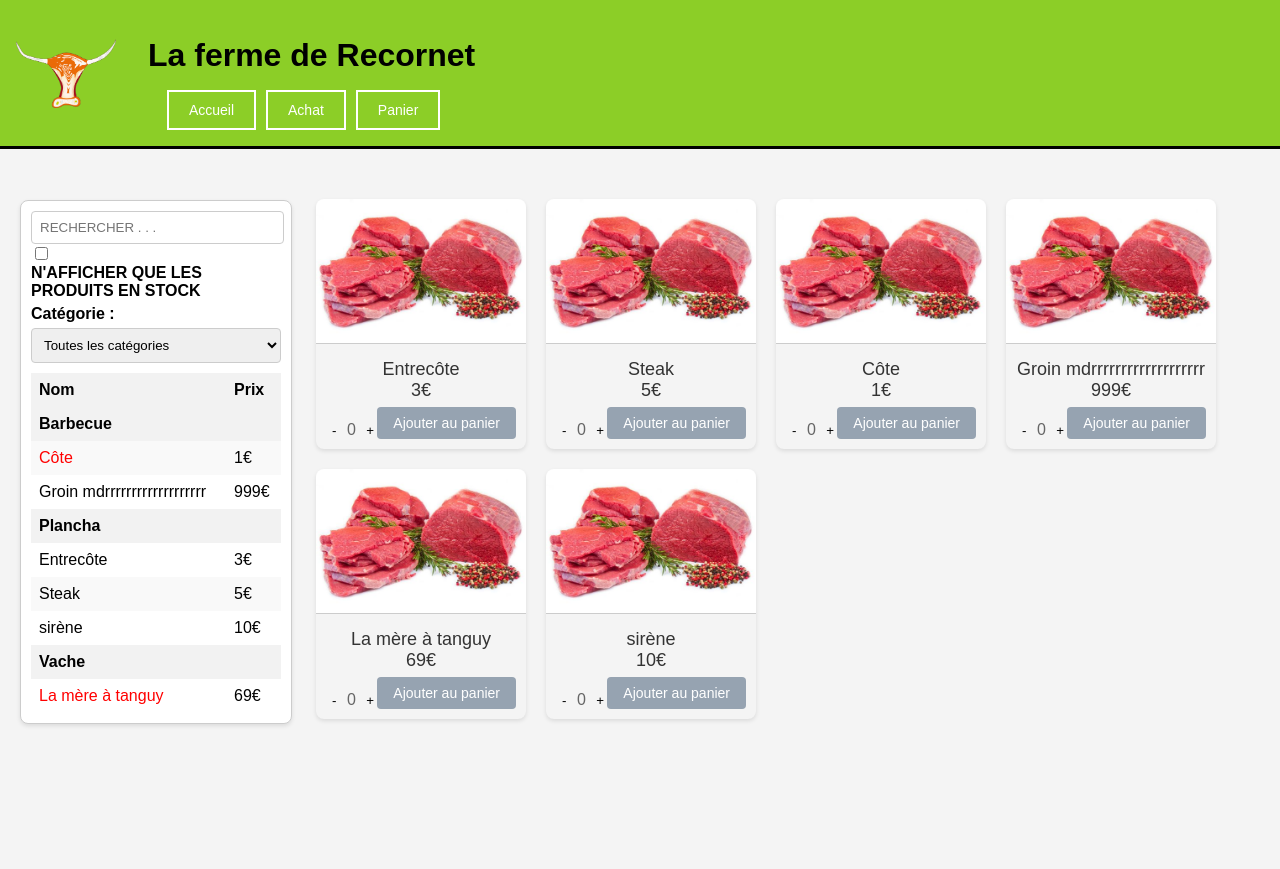
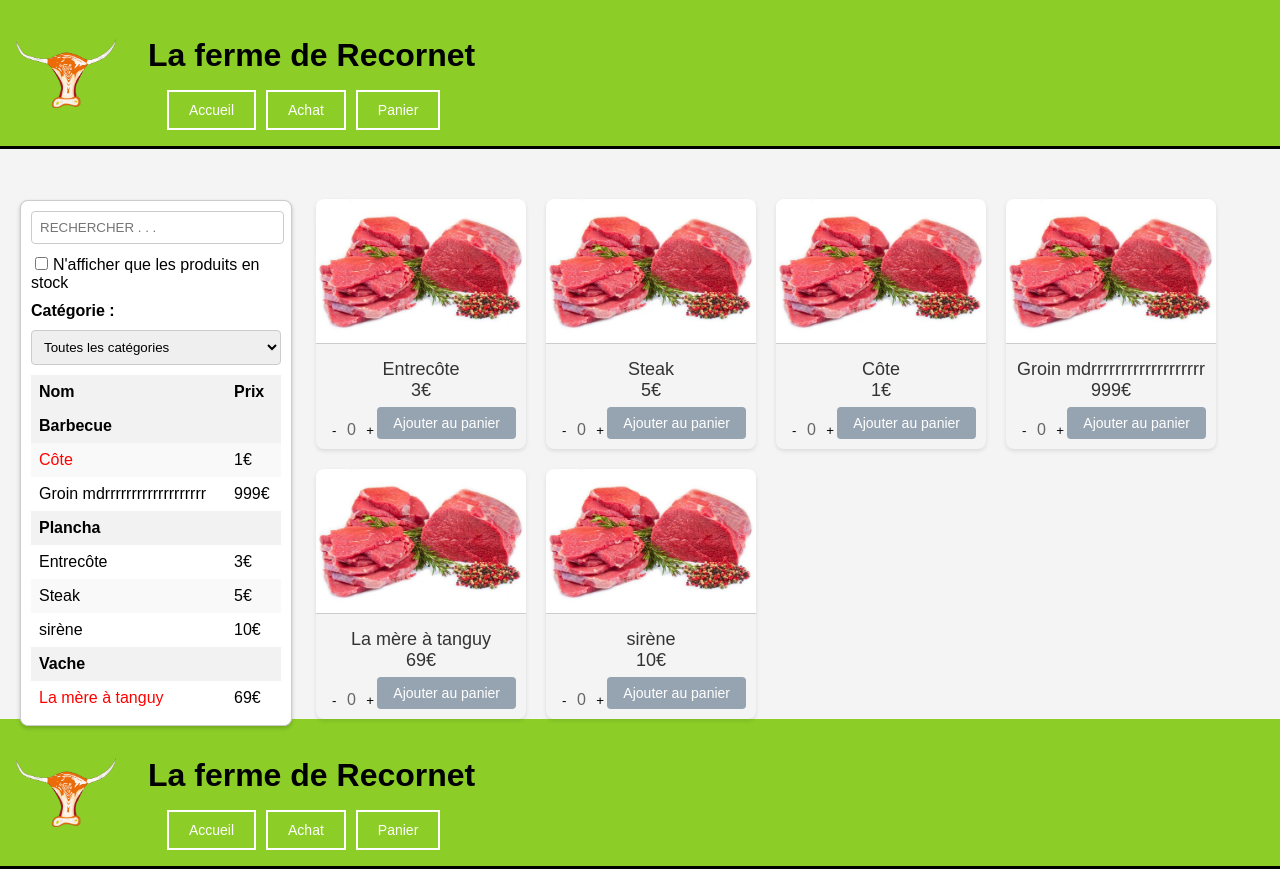
Before and after one commit to Sorohpsoe/WEB, a React (Create React App) app in the folder react_front/: page /achat in a window 1280 px wide. Before the commit the page ends 800 px from the top, so only its background shows below. Built offline with nearby package versions, Linux system fonts and the light colour scheme.

Commit message:
Checkbox corrigée

```diff
--- a/react_front/src/components/Catalogue.js
+++ b/react_front/src/components/Catalogue.js
@@ -57,7 +57,7 @@ function SearchBar({showStockedOnly, onStockedOnlyChange, search, onSearchChange
           id="stocked"
           checked={showStockedOnly}
           onChange={onStockedOnlyChange}
-          label="N'AFFICHER QUE LES PRODUITS EN STOCK"/>
+          label="N'afficher que les produits en stock"/>
       </div>
       <div className="mb-3">
         <label htmlFor="category">Catégorie :</label>
--- a/react_front/src/components/Catalogue/forms/Checkbox.js
+++ b/react_front/src/components/Catalogue/forms/Checkbox.js
@@ -1,12 +1,13 @@
-export function Checkbox ({checked,onChange,label,id}){
-    return <div className = "form-check">
-        <input
-        id={id}
-            type="checkbox"
-                className="form-check-input"
+export function Checkbox ({ checked, onChange, label, id }) {
+    return (
+        <div className="form-check">
+            <input
+                id={id}
+                type="checkbox"
                 checked={checked}
-            onChange={(e)=> onChange(e.target.checked)}
+                onChange={(e)=> onChange(e.target.checked)}
             />
-            <label htmlFor={id} className="form-check-label">{label}</label>
-    </div>
+            <label htmlFor={id} className="label-checkbox" style={{ marginLeft: '2px', verticalAlign: 'left' }}>{label}</label>
+        </div>
+    );
 }
--- a/react_front/src/components/IconeProduit.js
+++ b/react_front/src/components/IconeProduit.js
@@ -32,7 +32,7 @@ export default function IconeProduit (props) {
     }
   };
 
-  const handleBasket = () => {
+    const handleBasket = () => {
     // Recherchez si le produit existe déjà dans le panier
     const produitExistantIndex = panierclient.findIndex(
       (produit) => produit.id === liste.id
@@ -58,6 +58,7 @@ export default function IconeProduit (props) {
 
   };
 
+
   // render
   return(
     <div className="gray-box" >
--- a/react_front/src/components/PanierContext.js
+++ b/react_front/src/components/PanierContext.js
@@ -5,6 +5,7 @@ const PanierContext = createContext();
 export function usePanier() {
   return useContext(PanierContext);
 }
+
 
 export function PanierProvider({ children }) {
   const [panierclient, setPanierclient] = useState([
@@ -20,6 +21,7 @@ export function PanierProvider({ children }) {
     setPanierclient(nouveauPanier);
   };
 
+
   return (
     <PanierContext.Provider value={{ panierclient, modifierPanier }}>
       {children}
--- a/react_front/src/components/ProductView/index.js
+++ b/react_front/src/components/ProductView/index.js
@@ -33,7 +33,7 @@ function ProductView() {
           <img src={steak} alt="La mère à tanguy" />
           <h2>{product.name}</h2>
           <p>{product.description}</p>
-          <p className="price">Prix: ${product.price}</p>
+          <p className="price">Prix: {product.price}</p>
         </div>
         <footer className="footer">
           <p>© 2024 Votre entreprise. Tous droits réservés.</p>
--- a/react_front/src/components/pages/Achat.js
+++ b/react_front/src/components/pages/Achat.js
@@ -50,6 +50,10 @@ function Achat() {
           ))}
         </div>
       </div>
+
+      <Catalogue />
+      <Banner />
+
     </div>
   );
 }
--- a/react_front/src/styles/Catalogue.css
+++ b/react_front/src/styles/Catalogue.css
@@ -15,6 +15,7 @@
 
   .mb-3 input[type="text"] {
     width: calc(100% - 15px); /* Largeur ajustable selon vos préférences */
+    margin-bottom:10px;
   }
 
 
@@ -22,7 +23,14 @@
   label {
     display: block; /* Assurez-vous que les étiquettes s'affichent verticalement */
     font-weight: bold;
-    margin-bottom: 5px; /* Espacement entre les étiquettes */
+    margin-bottom: 10px; /* Espacement entre les étiquettes */
+    margin-top: 10px;
+  }
+
+  .label-checkbox {
+    display:inline;
+    font-weight:100;
+
   }
 
   select, input[type="text"] {
```
